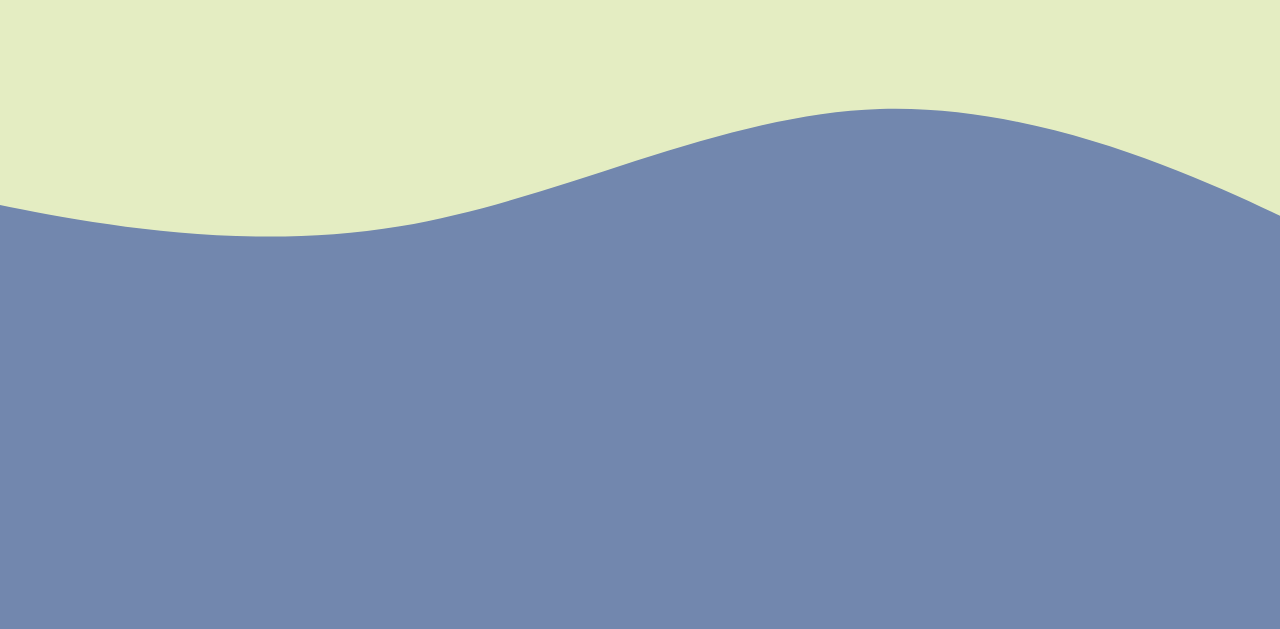
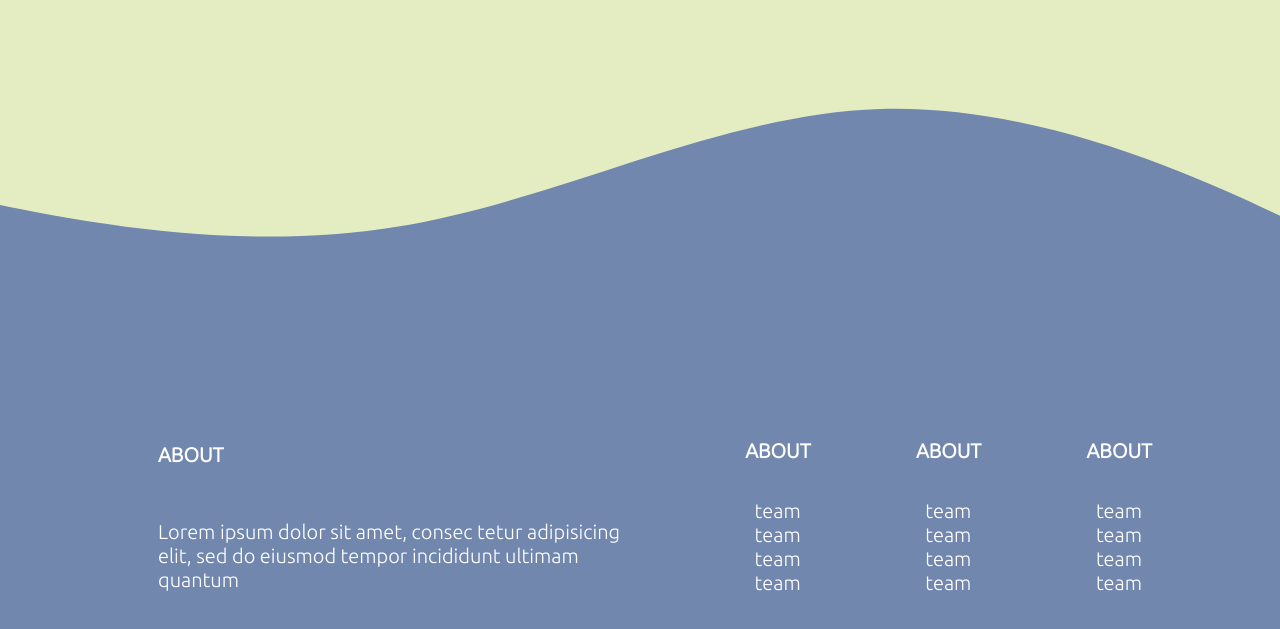
Before and after one commit to AkshayGhadavale/RestaurantWebsite.github.io, a plain HTML site: page index.html in a window 1280 px wide. Shown: the part 4483-5112 px from the top of the page. Drawn offline with Linux system fonts and the light colour scheme.

Commit message:
footer update

```diff
--- a/css/style.css
+++ b/css/style.css
@@ -460,7 +460,71 @@ background-image:url(/images/waveup.svg);
     width: 100%;
     height: 50vh;
     background-color: var(--main-color);
+    display: flex;
+    flex-direction: column;
+    justify-content: center;
+    align-items: center;
+}
+.footersection{
+    width: 80% ;
+
+    height: 80%;
+    display: flex;
+    flex-direction: row;
+    justify-content: center;
+    align-items: center;
 }
 .aboutsec{
+    width: 50%;
+    height: 60%;
+
+    display: flex;
+    flex-direction: column;
+    justify-content: space-around;
+    align-items: flex-start;
+    text-align: left;
+}
+.aboutsec p{
+    font-family: var(--common-font);
+    color: white;
+    margin-left: 20px;
+}
+.aboutsec h1{
+    font-family: var(--common-font);
+    color: white;
+    margin-left: 30px;
+}
+.menusec{
+    width: 50%;
+    height: 60%;
+
+    display: flex;
+    flex-direction: row;
 
 }
+.menusec .flist{
+    width: 36%;
+    height: 100%;
+
+    list-style: none;
+    display: flex;
+    flex-direction: column;
+    justify-content: space-around;
+    align-items: flex-end;
+
+
+}
+.menusec .flist a{
+    text-decoration: none;
+    font-family: var(--common-font);
+    color: white;
+    margin-right: 10px;
+
+
+}
+.menusec .flist h2{
+    text-decoration: none;
+    font-family: var(--common-font);
+    color: white;
+
+}
--- a/index.html
+++ b/index.html
@@ -116,8 +116,32 @@
     </div>
 </div>
 <div class="footer">
-    <div class="aboutsec"></div>
-    <div class="menusec"></div>
+    <div class="footersection">
+    <div class="aboutsec">
+        <h1>ABOUT</h1>
+    <p>Lorem ipsum dolor sit amet, consec
+        tetur adipisicing elit, sed do eiusmod tempor incididunt ultimam quantum</p></div>
+    <div class="menusec">
+        <div class="flist"><h2>ABOUT</h2><ul>
+            <li><a href="http://">team</a></li>
+            <li><a href="http://">team</a></li>
+            <li><a href="http://">team</a></li>
+            <li><a href="http://">team</a></li>
+        </ul></div>
+        <div class="flist"><h2>ABOUT</h2><ul>
+            <li><a href="http://">team</a></li>
+            <li><a href="http://">team</a></li>
+            <li><a href="http://">team</a></li>
+            <li><a href="http://">team</a></li>
+        </ul></div>
+        <div class="flist"><h2>ABOUT</h2><ul>
+            <li><a href="http://">team</a></li>
+            <li><a href="http://">team</a></li>
+            <li><a href="http://">team</a></li>
+            <li><a href="http://">team</a></li>
+        </ul></div>
+    </div>
+</div>
 </div>
 
 </body>
```
